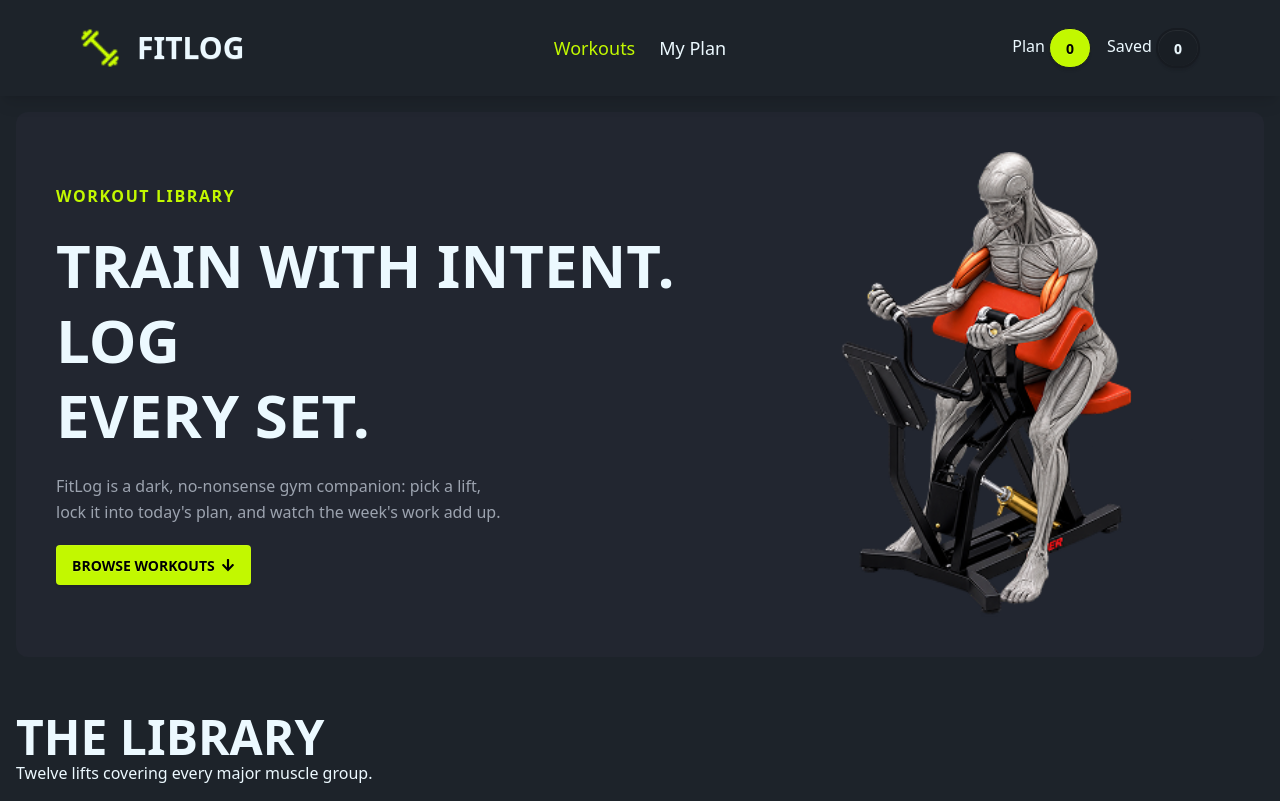
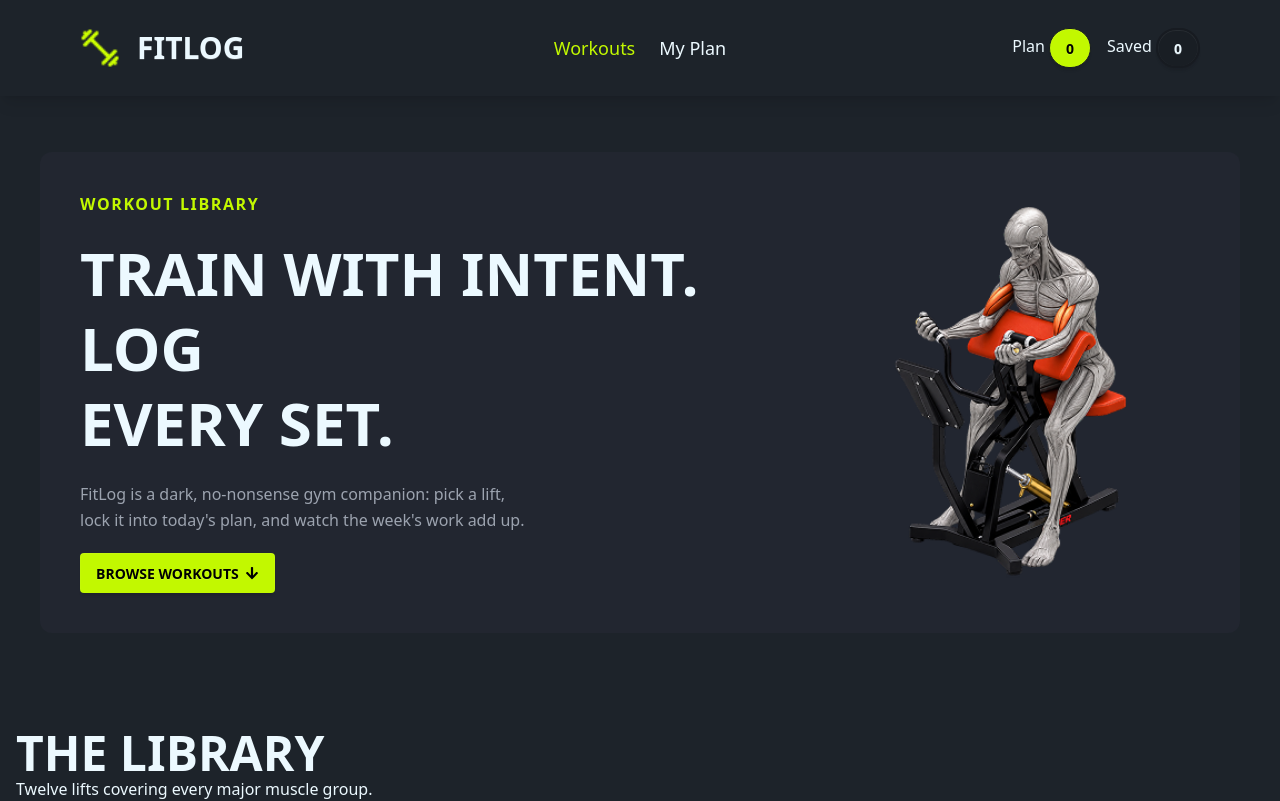
Before and after one commit to Wasima230Sultana/Fit-Log, a Next.js app: page / in a window 1280 px wide. Shown: the top 801 px of the page. Built offline with nearby package versions, Linux system fonts and the light colour scheme; no server answers.

Commit message:
Set banner design

```diff
--- a/src/app/workouts/Banner.tsx
+++ b/src/app/workouts/Banner.tsx
@@ -11,7 +11,7 @@ const Banner = () => {
              { library.scrollIntoView({ behavior: 'smooth', block: 'start', }); }
     };
     return (
-        <section className="max-w-7xl mx-auto my-4 px-4">
+        <section className=" my-4 p-10">
             <div className="flex flex-col md:flex-row justify-between items-center gap-8 text-center md:text-left bg-[#222630] p-6 md:p-10 rounded-xl">
 
                 {/* Left Content */}
@@ -38,7 +38,7 @@ const Banner = () => {
                 </div>
 
                 {/* Banner Image */}
-                <div className="w-full md:w-[45%]">
+                <div className="w-full md:w-[35%]">
                     <Image
                         src={banner}
                         alt="Workout banner"
```
